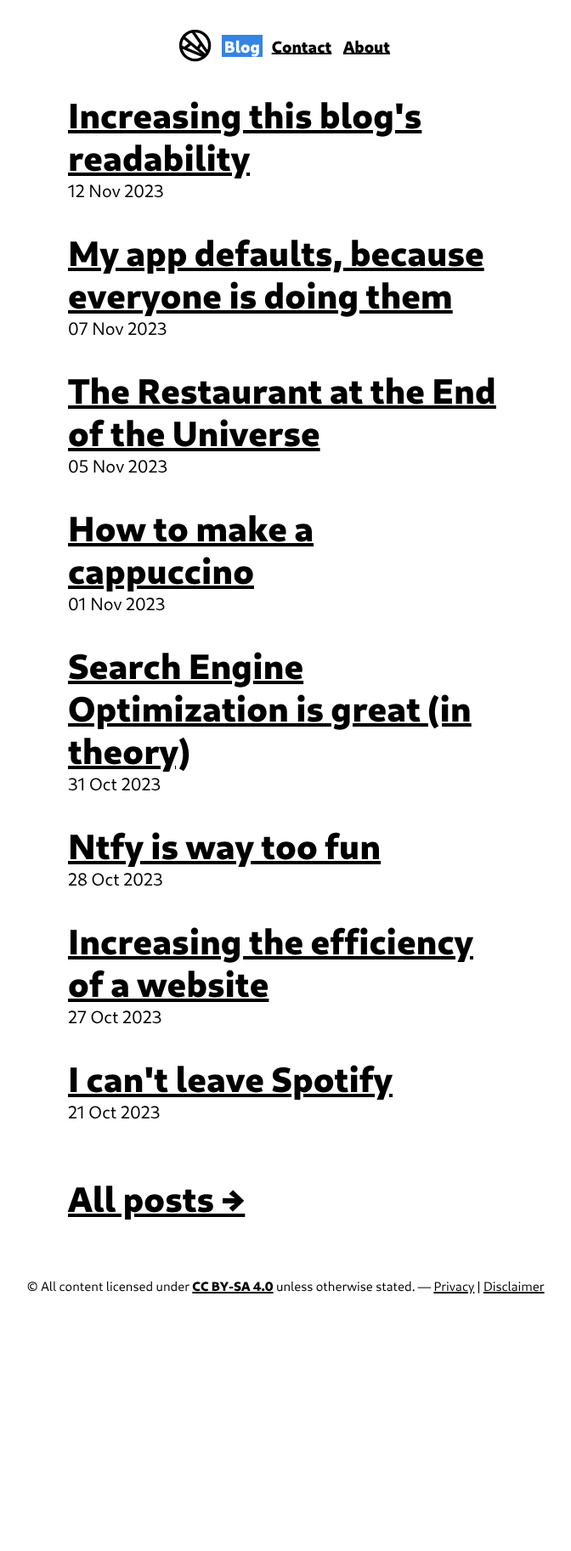
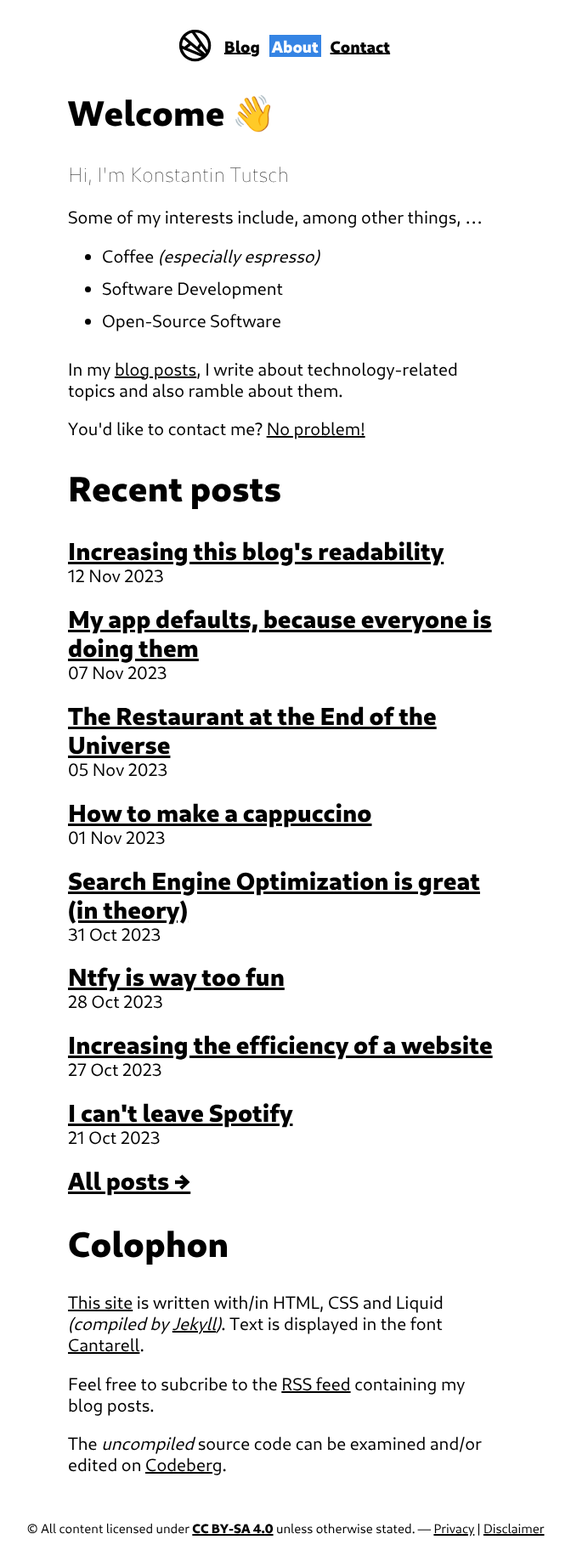
Before and after one commit to konstantintutsch/website, a Jekyll site: the page built from index.html, in a window 1280 px wide. Shown: the whole page at 85% size, without its empty margins (304-976 px from the left). Built offline with Jekyll 4.4.1, drawn with Linux system fonts in a browser that asks for light colours; before the commit the page ends 1540 px from its top, so only the background shows below that.

Commit message:
Remove About page

```diff
--- a/_data/navigation.yml
+++ b/_data/navigation.yml
@@ -1,6 +1,6 @@
 - name: Blog
+  path: /blog/
+- name: About
   path: /
 - name: Contact
   path: /contact/
-- name: About
-  path: /about/
--- a/_includes/preview.html
+++ b/_includes/preview.html
@@ -1,4 +1,4 @@
 <article class="preview">
-    <h2><a href="{{ include.post.url }}">{{ include.post.title }}</a></h2>
+    <a class="preview-title" href="{{ include.post.url }}">{{ include.post.title }}</a>
     <p class="date">{{ include.post.date | date_to_string }}</p>
 </article>
--- a/assets/css/style.css
+++ b/assets/css/style.css
@@ -129,6 +129,10 @@ h6 {
     font-size: 1rem;
 }
 
+h1, h2, h3, h4, h5, h6 {
+    margin: 2rem auto 2rem 0;
+}
+
 a {
     color: inherit; /* no special highlighting for already clicked links */
     text-decoration: underline var(--text-decoration);
@@ -166,15 +170,18 @@ del {
     text-decoration: none;
 }
 
-.preview-navigator {
-    margin: 4rem auto 4rem 0;
+/* Post elements */
+.preview {
+    margin-bottom: 1rem;
+}
+.preview-title {
+    font-size: 1.8rem;
+    font-weight: var(--bold);
 }
 
-/* Post elements */
-.preview {
-    margin-bottom: 2rem;
+.preview-title + .date {
+    margin-top: 0;
 }
-
 h2 + .date {
     margin-top: -2rem;
 }
@@ -184,7 +191,7 @@ li + li {
 }
 
 ul {
-    margin: 1rem auto 1rem 0;
+    margin: 1rem auto 2rem 0;
 }
 
 .image { margin: 1rem 0 1rem 0; }
--- a/index.html
+++ b/index.html
@@ -3,8 +3,48 @@ layout: default
 title: Blog
 description: Welcome to Konstantin Tutsch's website. Here you can discover lots of information about me, contact options and my personal blog.
 ---
+
+{% include heading.html level=2 text="Welcome 👋" %}
+
+<p class="description">
+Hi, I'm Konstantin Tutsch
+</p>
+
+<article>
+    <p>
+    Some of my interests include, among other things, …
+    </p>
+    <ul>
+        <li>Coffee <i>(especially espresso)</i></li>
+        <li>Software Development</li>
+        <li>Open-Source Software</li>
+    </ul>
+    <p>
+    In my <a href="/blog/">blog posts</a>, I write about technology-related topics and also ramble about them.
+    </p>
+    <p>
+    You'd like to contact me? <a href="/contact/">No problem!</a>
+    </p>
+</article>
+
+{% include heading.html level=2 text="Recent posts" %}
+
 {% for post in site.posts limit:site.newest %}
     {% include preview.html post=post %}
 {% endfor %}
 
-<h2 class="preview-navigator"><a href="/archive">All posts →</a></h2>
+<a class="preview-title" href="/blog/">All posts →</a>
+
+{% include heading.html level=2 text="Colophon" %}
+
+<article>
+   <p>
+   <a href="/Tag:Blog">This site</a> is written with/in HTML, CSS and Liquid <i>(compiled by <a href="https://jekyllrb.com">Jekyll</a>)</i>. Text is displayed in the font <a href="https://cantarell.gnome.org/">Cantarell</a>.
+   </p>
+   <p>
+   Feel free to subcribe to the {% include social.html url="/feed.xml" name="RSS feed" %} containing my blog posts.
+   </p>
+   <p>
+   The <i>uncompiled</i> source code can be examined and/or edited on <a href="https://codeberg.org/konstantintutsch/Website/">Codeberg</a>.
+   </p>
+</article>
```
Also changed, not shown: about/index.html (deleted, +0 -67 lines), archive/index.html (deleted, +0 -54 lines), blog/index.html (added, +11 -0 lines), 1 other file.
